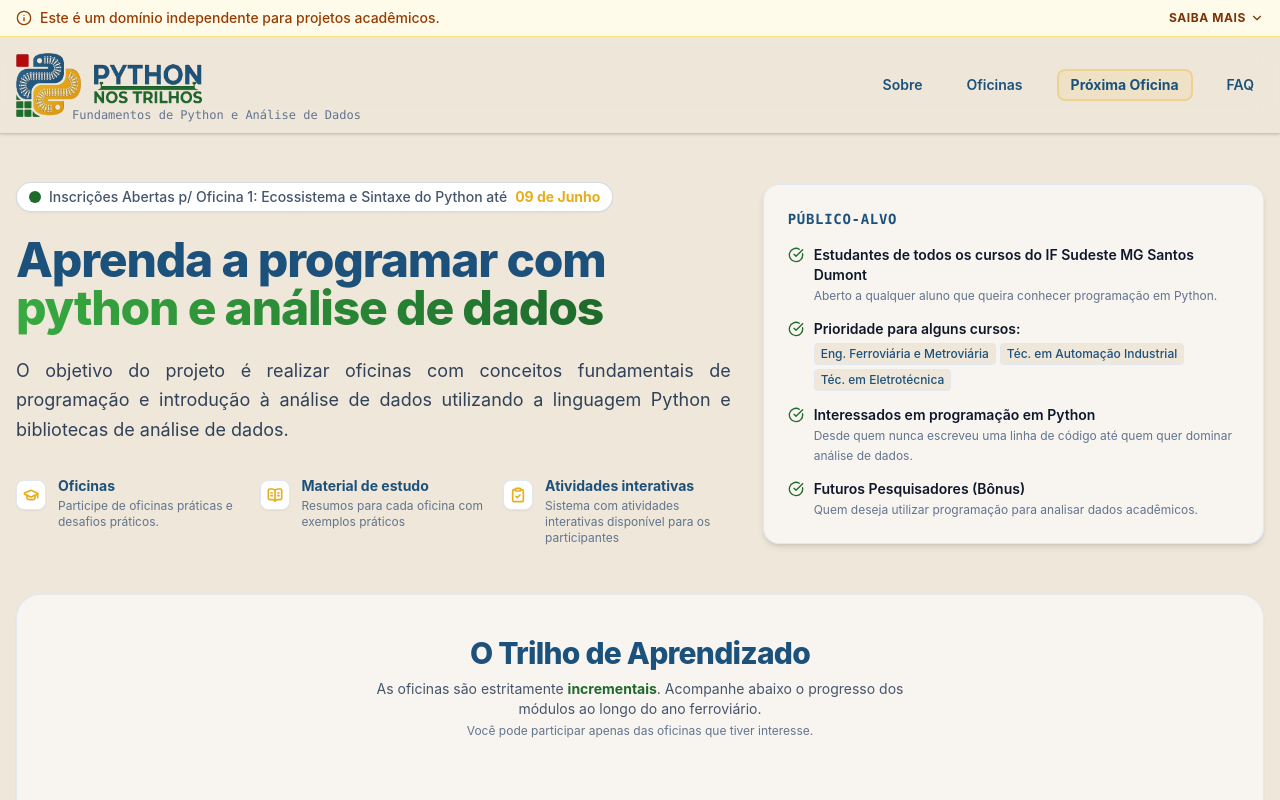
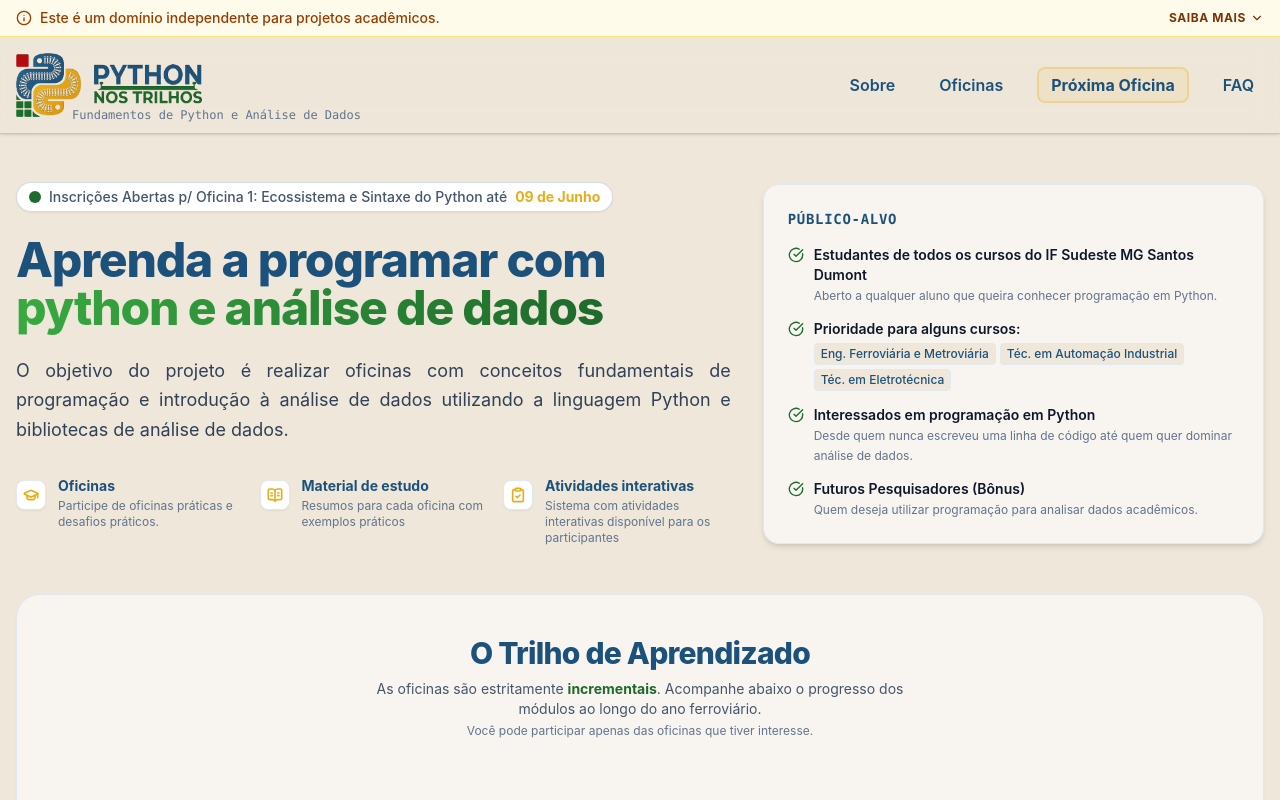
Before and after one commit to ArthurAssuncao/python-trilhos-page, a React (Vite) app: page / in a window 1280 px wide. Shown: the top 800 px of the page. Built offline with nearby package versions, Linux system fonts and the light colour scheme.

Commit message:
fix: minor things

```diff
--- a/src/App.tsx
+++ b/src/App.tsx
@@ -50,7 +50,7 @@ function App() {
               </p>
             </div>
           </div>
-          <nav className="flex w-full items-center justify-end gap-6 text-sm font-semibold text-(--primary-color)">
+          <nav className="flex w-full items-center justify-end gap-2 text-sm font-semibold text-(--primary-color) md:gap-6 md:text-base">
             <button
               onClick={() => scrollToSection(secaoSobreRef)}
               className="rounded-lg border-2 border-transparent p-2 transition hover:cursor-pointer hover:border-(--accent-color) hover:text-(--accent-color)"
```
